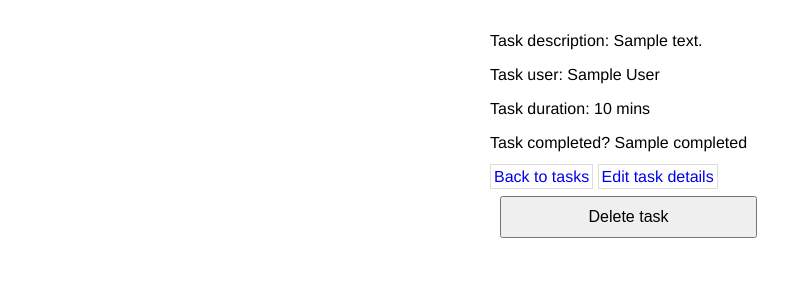
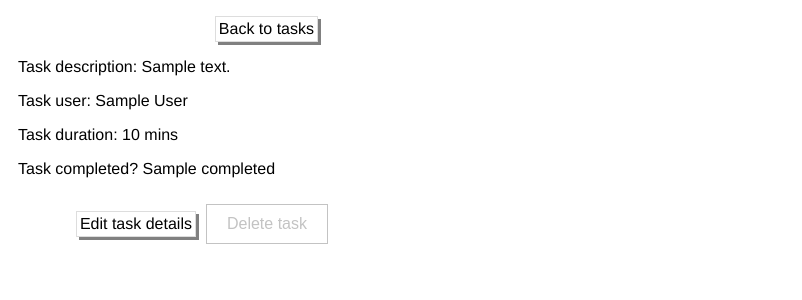
Before and after one commit to StuMcA/full_stack_flask_app, a Flask app: page /tasks/1 in a window 1280 px wide. Shown: the part 52-352 px from the top of the page, without its empty margins (0-802 px from the left). Run offline with Flask 2, Linux system fonts and the light colour scheme; a database or web service that is not in the repository returns one stand-in record (values such as "Sample title"); some libraries are stand-ins or nearby versions.

Commit message:
css update

```diff
--- a/static/style.css
+++ b/static/style.css
@@ -10,9 +10,35 @@ a:visited {
   color: black;
 }
 
-.go_back {
+.site_link {
   border: 1px solid rgb(221, 221, 221);
+  color: black;
   padding: 3px;
+  margin: auto 0 auto auto;
+  height: fit-content;
+  box-shadow: 3px 3px 0 gray;
+}
+
+.site_link:hover {
+  transform: translateY(3px) translateX(3px);
+  box-shadow: none;
+}
+
+.site_link:active {
+  transform: translateY(3px) translateX(3px);
+  box-shadow: -3px -3px 0 rgb(73, 73, 73);
+  padding: 3px 0px 0px 3px;
+}
+
+.delete_button {
+  background-color: white;
+  border: 1px solid rgb(195, 195, 195);
+  color: rgb(195, 195, 195)
+}
+
+.delete_button:hover {
+  box-shadow: 0px 0px 10px red;
+  color: red;
 }
 
 .task {
@@ -23,6 +49,23 @@ a:visited {
   display: flex;
   line-height: 18px;
   margin-bottom: 10px;
+}
+
+.task:hover {
+  padding-left: 30px;
+}
+
+.click {
+  width: 100px;
+  height:fit-content;
+  text-align: right;
+  margin: auto 0 0 auto;
+  font-size: 10px;
+  color: white;
+}
+
+.task:hover .click {
+  color:rgb(195, 195, 195)
 }
 
 .name {
@@ -92,5 +135,9 @@ input, select, button {
   display: flex;
   flex-wrap: wrap;
   width: 300px;
-  margin: 0 auto;
+  margin: 0 auto 0 10px;
 }
+
+article {
+  width: 300px;
+}
--- a/templates/tasks/index.html
+++ b/templates/tasks/index.html
@@ -1,9 +1,8 @@
 {% extends 'base.html' %}
 
 {% block content %}
-
-<a href="/tasks/new" class="go_back">Add a new task</a>
 <h1>Tasks:</h1>
+<a href="/tasks/new" class="site_link">Add a new task</a>
 {% for task in all_tasks %}
 <a href="/tasks/{{task.id}}">
   <div class="task">
@@ -21,6 +20,9 @@
         {% endif %}
       </div>
     </div>
+    <div class="click">
+      <p>Click for more info</p>
+    </div>
   </div>
 </a>
 
--- a/templates/tasks/new.html
+++ b/templates/tasks/new.html
@@ -1,8 +1,8 @@
 {% extends 'base.html' %}
 
 {% block content %}
-
-<a href="/tasks" class="go_back">Back to tasks</a>
+<h1>New task:</h1>
+<a href="/tasks" class="site_link">Back to tasks</a>
 
 <form action="/tasks" method="POST">
     <!-- Description -->
--- a/templates/tasks/show.html
+++ b/templates/tasks/show.html
@@ -1,15 +1,16 @@
 {% extends 'base.html' %}
 
 {% block content %}
+<a href="/tasks" class="site_link">Back to tasks</a>
 <article>
     <p>Task description: {{ task.description }}</p>
     <p>Task user: {{ task.user.first_name }} {{task.user.last_name }}</p>
     <p>Task duration: {{ task.duration }} mins</p>
     <p>Task completed? {{ task.completed }}</p>
-    <a href="/tasks" class="go_back">Back to tasks</a>
-    <a href="/tasks/{{task.id}}/edit" class="go_back">Edit task details</a>
+</article>
+
+    <a href="/tasks/{{task.id}}/edit" class="site_link">Edit task details</a>
     <form action="/tasks/{{task.id}}/delete" method="POST">
-        <input type="submit" name="delete" id="delete" value="Delete task">
+        <input type="submit" name="delete" id="delete" value="Delete task" class="delete_button">
     </form>
-</article>
 {% endblock %}
```
